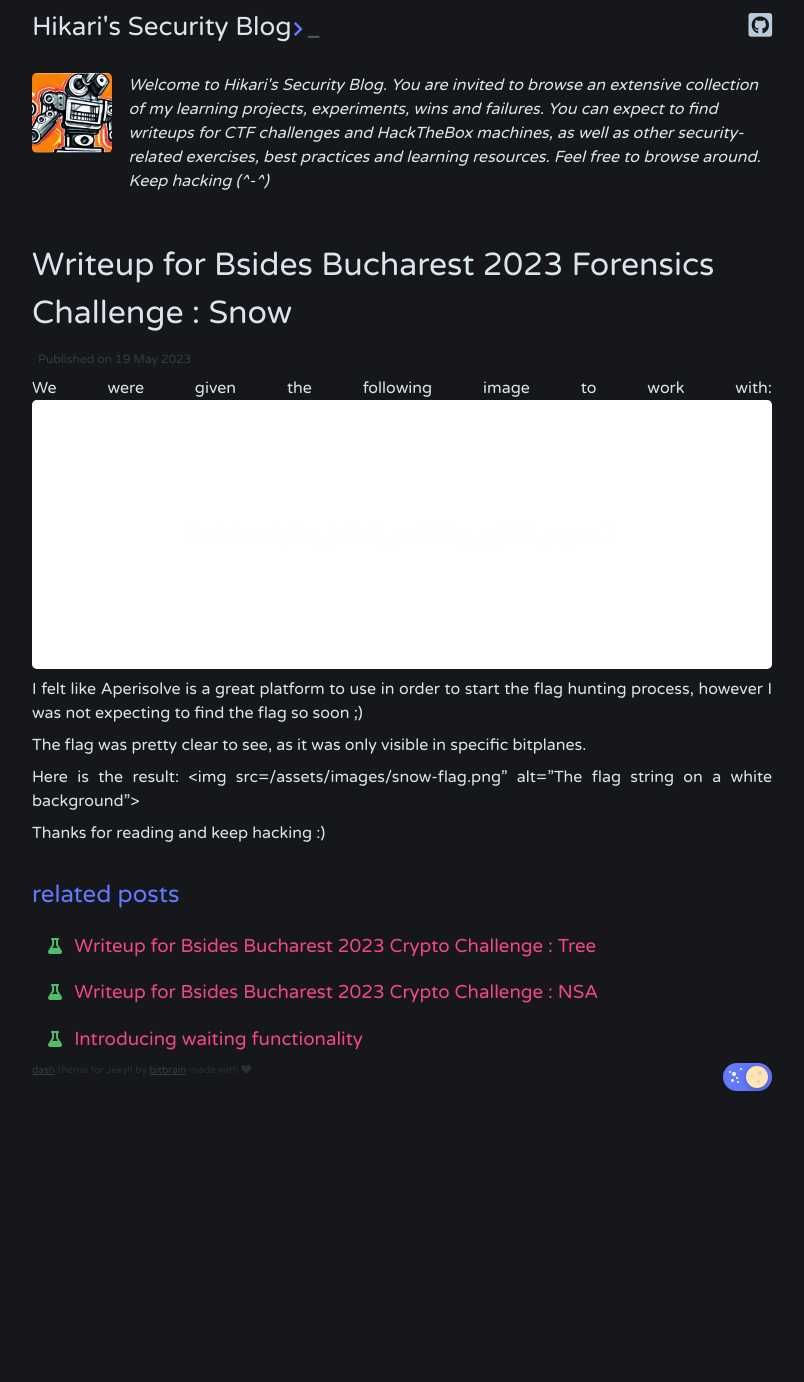
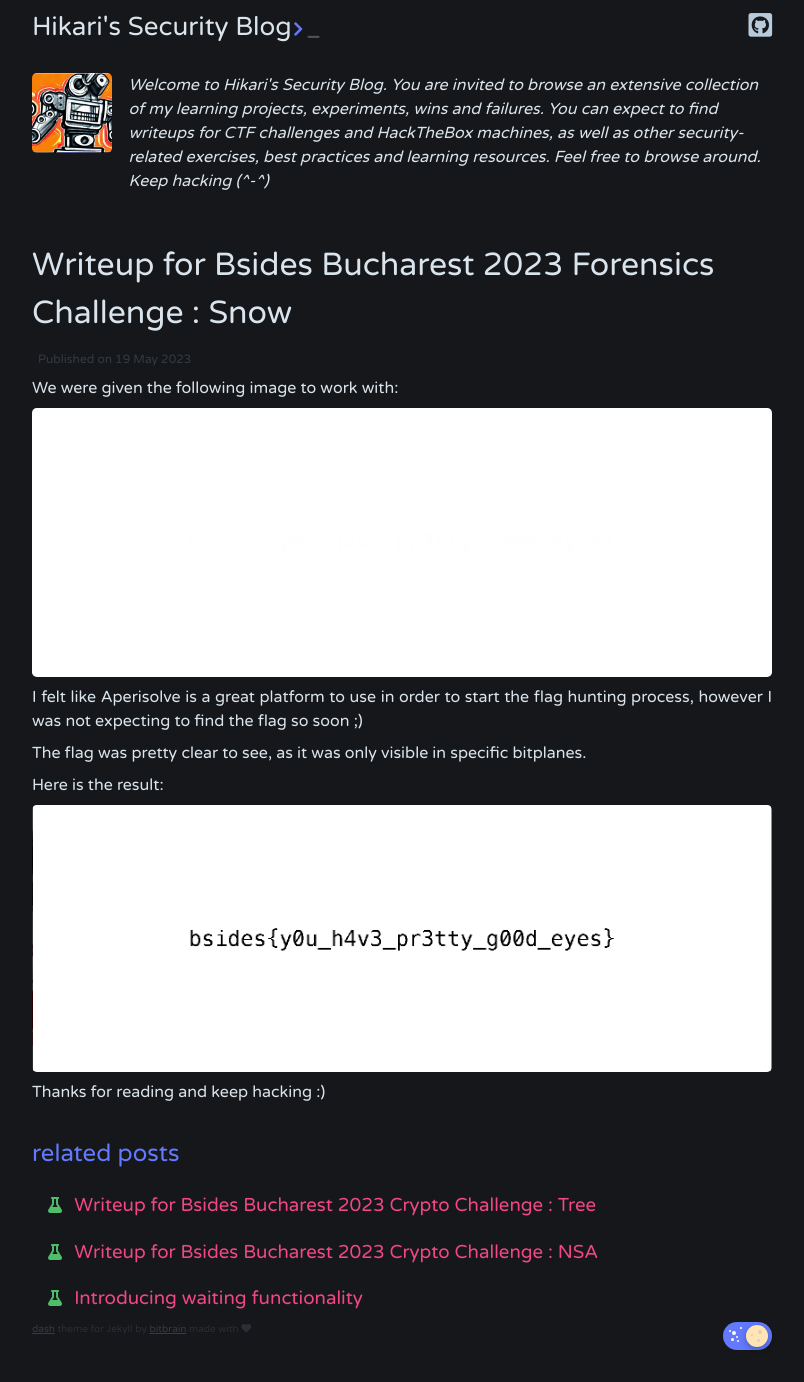
Before and after one commit to hikarihacks/hikarihacks.github.io, a Jekyll site: the page built from _posts/2023-05-19-writeup-bsides-ctf-bucharest-forensics-snow.md, in a window 1280 px wide. Shown: the whole page, without its empty margins (238-1042 px from the left). Built offline with Jekyll 4.4.1, drawn with Linux system fonts in a browser that asks for light colours; nearby versions of some CDN libraries; comment, search, counter and statistics services are not loaded; before the commit the page ends 1123 px from its top, so only the background shows below that.

Commit message:
Fixed missing quote

```diff
--- a/_posts/2023-05-19-writeup-bsides-ctf-bucharest-forensics-snow.md
+++ b/_posts/2023-05-19-writeup-bsides-ctf-bucharest-forensics-snow.md
@@ -5,6 +5,8 @@ tags: ctf forensics bsides 2023
 ---
 
 We were given the following image to work with:
+
+
 <img src="/assets/images/snow.png" alt="A white background">
 
 I felt like Aperisolve is a great platform to use in order to start the flag hunting process, however I was not expecting to find the flag so soon ;)
@@ -12,6 +14,7 @@ I felt like Aperisolve is a great platform to use in order to start the flag hun
 The flag was pretty clear to see, as it was only visible in specific bitplanes.
 
 Here is the result:
-<img src=/assets/images/snow-flag.png" alt="The flag string on a white background">
+
+<img src="/assets/images/snow-flag.png" alt="The flag string on a white background">
 
 Thanks for reading and keep hacking :)
```
